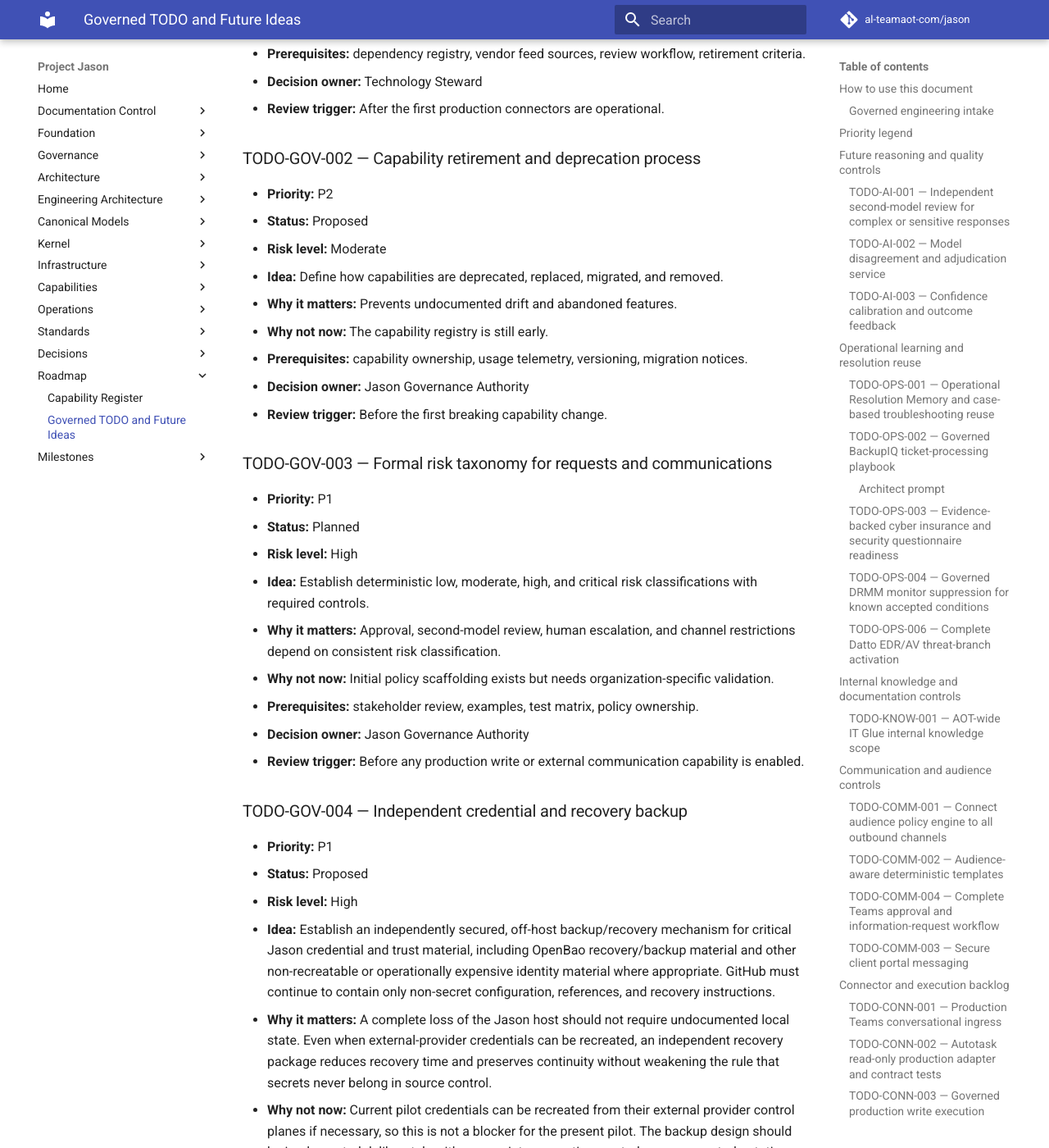
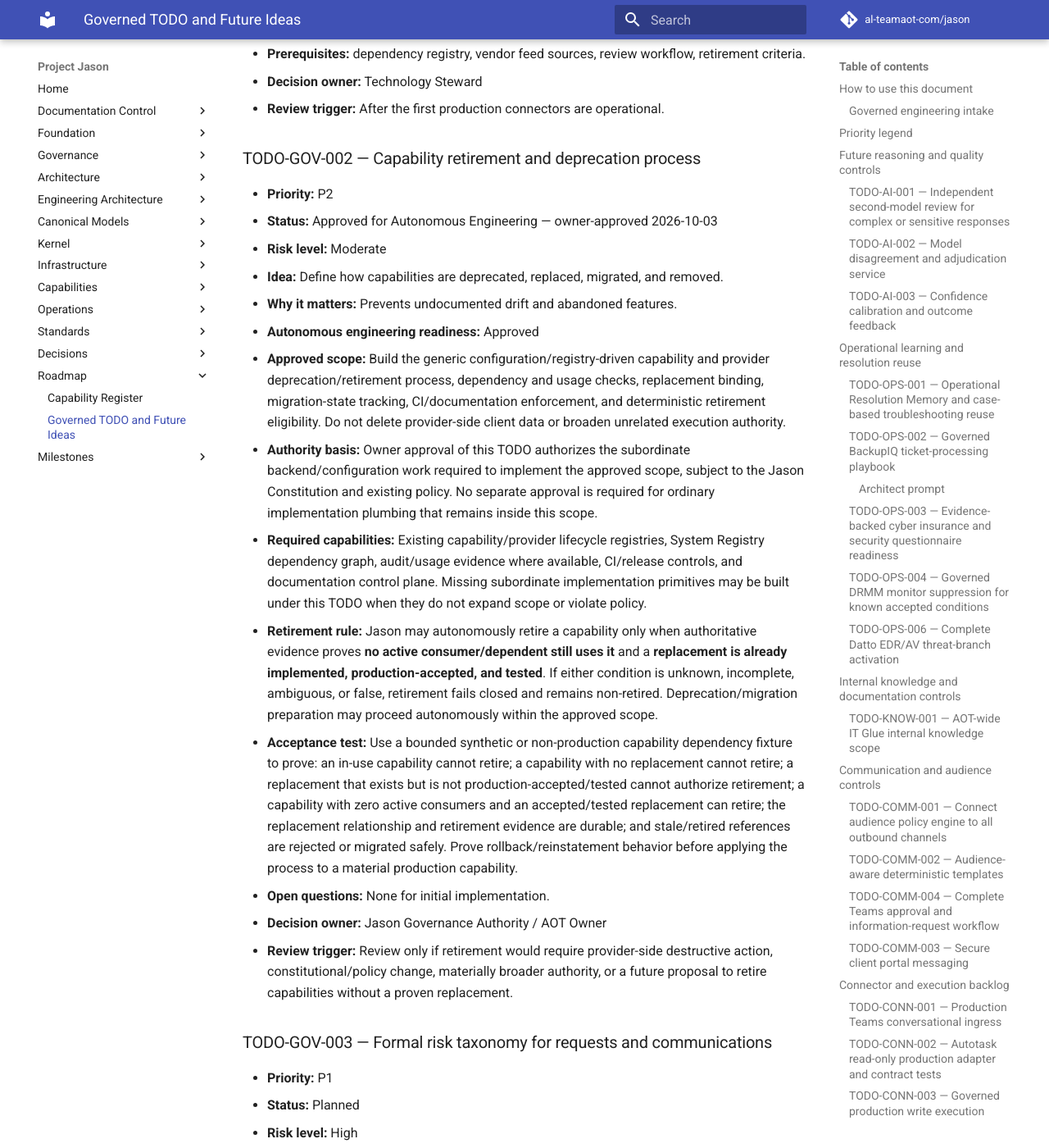
Before and after one commit to al-teamaot-com/jason, an MkDocs documentation site: the page built from docs/roadmaps/Project-Jason-TODO-and-Future-Ideas.md, in a window 1280 px wide and 1400 px high, scrolled down 47489 px. Shown: the whole window at 82% size. Built offline with MkDocs 1.6.1 and Material for MkDocs 9.7.7, drawn with Linux system fonts in a browser that asks for light colours; comment, search, counter and statistics services are not loaded.

Commit message:
Approve capability retirement TODO for autonomous engineering

```diff
--- a/docs/roadmaps/Project-Jason-TODO-and-Future-Ideas.md
+++ b/docs/roadmaps/Project-Jason-TODO-and-Future-Ideas.md
@@ -1116,14 +1116,19 @@ When complete, document the implementation, tests, capability changes, and remai
 ### TODO-GOV-002 — Capability retirement and deprecation process
 
 - **Priority:** P2
-- **Status:** Proposed
+- **Status:** Approved for Autonomous Engineering — owner-approved 2026-10-03
 - **Risk level:** Moderate
 - **Idea:** Define how capabilities are deprecated, replaced, migrated, and removed.
 - **Why it matters:** Prevents undocumented drift and abandoned features.
-- **Why not now:** The capability registry is still early.
-- **Prerequisites:** capability ownership, usage telemetry, versioning, migration notices.
-- **Decision owner:** Jason Governance Authority
-- **Review trigger:** Before the first breaking capability change.
+- **Autonomous engineering readiness:** Approved
+- **Approved scope:** Build the generic configuration/registry-driven capability and provider deprecation/retirement process, dependency and usage checks, replacement binding, migration-state tracking, CI/documentation enforcement, and deterministic retirement eligibility. Do not delete provider-side client data or broaden unrelated execution authority.
+- **Authority basis:** Owner approval of this TODO authorizes the subordinate backend/configuration work required to implement the approved scope, subject to the Jason Constitution and existing policy. No separate approval is required for ordinary implementation plumbing that remains inside this scope.
+- **Required capabilities:** Existing capability/provider lifecycle registries, System Registry dependency graph, audit/usage evidence where available, CI/release controls, and documentation control plane. Missing subordinate implementation primitives may be built under this TODO when they do not expand scope or violate policy.
+- **Retirement rule:** Jason may autonomously retire a capability only when authoritative evidence proves **no active consumer/dependent still uses it** and a **replacement is already implemented, production-accepted, and tested**. If either condition is unknown, incomplete, ambiguous, or false, retirement fails closed and remains non-retired. Deprecation/migration preparation may proceed autonomously within the approved scope.
+- **Acceptance test:** Use a bounded synthetic or non-production capability dependency fixture to prove: an in-use capability cannot retire; a capability with no replacement cannot retire; a replacement that exists but is not production-accepted/tested cannot authorize retirement; a capability with zero active consumers and an accepted/tested replacement can retire; the replacement relationship and retirement evidence are durable; and stale/retired references are rejected or migrated safely. Prove rollback/reinstatement behavior before applying the process to a material production capability.
+- **Open questions:** None for initial implementation.
+- **Decision owner:** Jason Governance Authority / AOT Owner
+- **Review trigger:** Review only if retirement would require provider-side destructive action, constitutional/policy change, materially broader authority, or a future proposal to retire capabilities without a proven replacement.
 
 ### TODO-GOV-003 — Formal risk taxonomy for requests and communications
 
```
